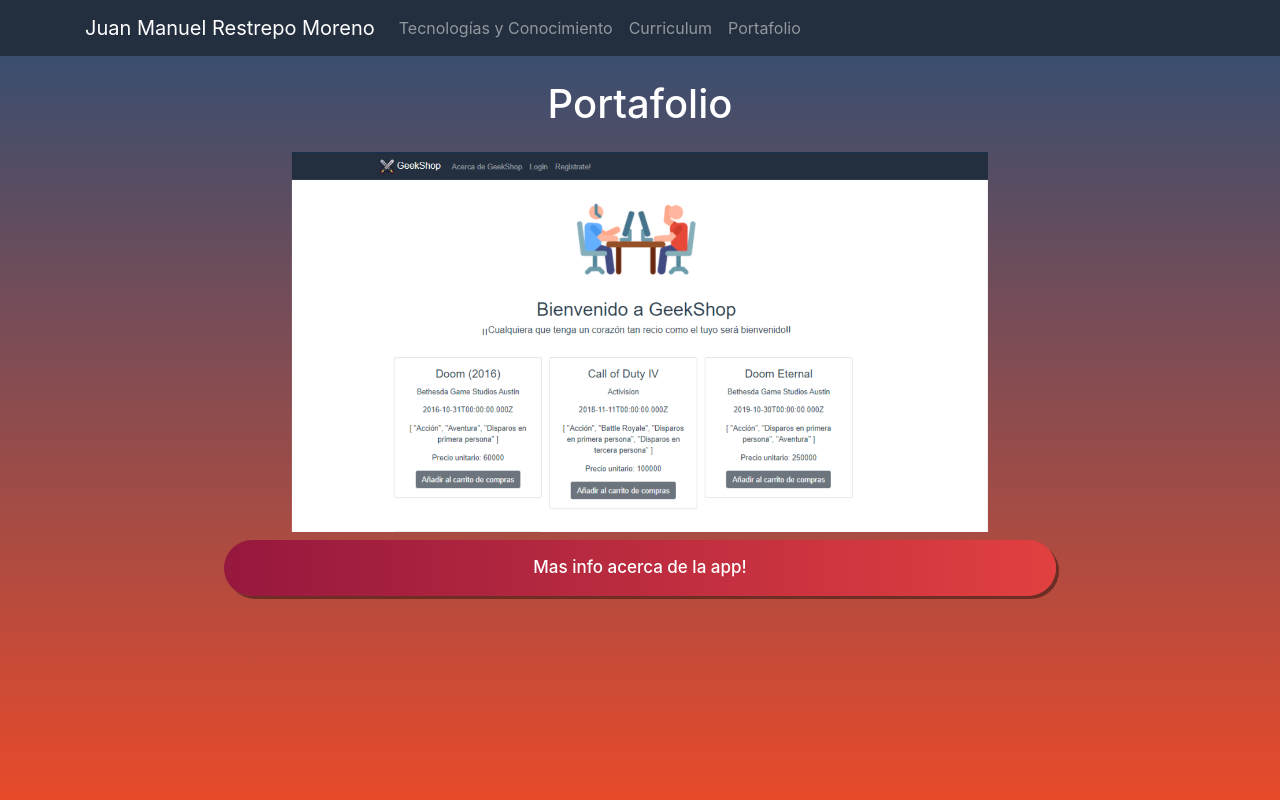
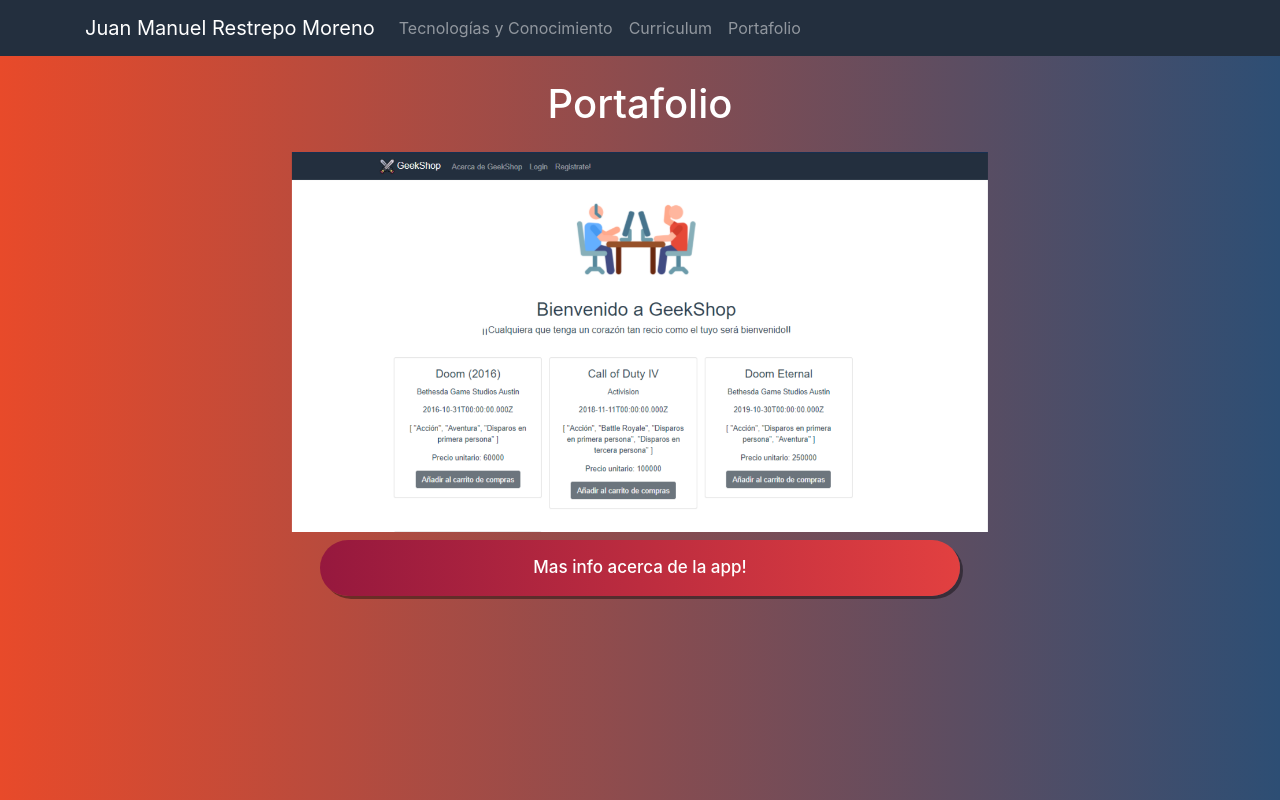
Before and after one commit to juanrex04/portfolio, a Vue app: page /portafolio in a window 1280 px wide. Built offline with nearby package versions, Linux system fonts and the light colour scheme.

Commit message:
Cambio en botones y colores del background

```diff
--- a/src/App.vue
+++ b/src/App.vue
@@ -33,7 +33,7 @@
   -moz-background-size: cover;
   -o-background-size: cover;
   background-size: cover;
-  background: linear-gradient(to bottom, #2d4e74, rgba(232, 74, 42))
+  background: linear-gradient(to left, #2d4e74, rgba(232, 74, 42))
     no-repeat center center fixed;
 }
 #app{
--- a/src/views/portfolio.vue
+++ b/src/views/portfolio.vue
@@ -48,7 +48,6 @@
   max-height: 380px;
   width: auto;
 }
-
 .button {
   appearance: none;
   outline: none;
@@ -61,7 +60,7 @@
   background-image: linear-gradient(to right, #96183e, #e24040);
   border-radius: 8px;
 
-min-width: 65vw;
+min-width: 50vw;
   color: #fff;
   font-size: 17px;
   font-weight: 500;
--- a/src/views/skill.vue
+++ b/src/views/skill.vue
@@ -60,7 +60,7 @@
         alt="Fluid image"
       ></b-img>
       <div class="my-3">
-        <b-button class="info" v-b-modal.modal-center>Mas info acerca de mi!</b-button>
+        <b-button class="button" pill v-b-modal.modal-center>Mas info acerca de mi!</b-button>
         <b-modal id="modal-center" centered ok-only title="Conocimientos básicos!">
           <p class="my-4">
             <ul>
@@ -125,7 +125,7 @@
   max-width: 200px;
   height: auto;
 }
-.info {
+.button {
   appearance: none;
   outline: none;
   border: none;
@@ -137,14 +137,15 @@
   background-image: linear-gradient(to right, #96183e, #e24040);
   border-radius: 8px;
 
+min-width: 65vw;
   color: #fff;
-  font-size: 18px;
-  font-weight: 700;
+  font-size: 17px;
+  font-weight: 500;
 
   box-shadow: 3px 3px rgba(0, 0, 0, 0.4);
   transition: 0.4s ease-out;
 }
-.info:hover {
+.button:hover {
   background-image: linear-gradient(to right, #e24040, #96183e);
   box-shadow: 6px 6px rgba(0, 0, 0, 0.6);
 }
```
